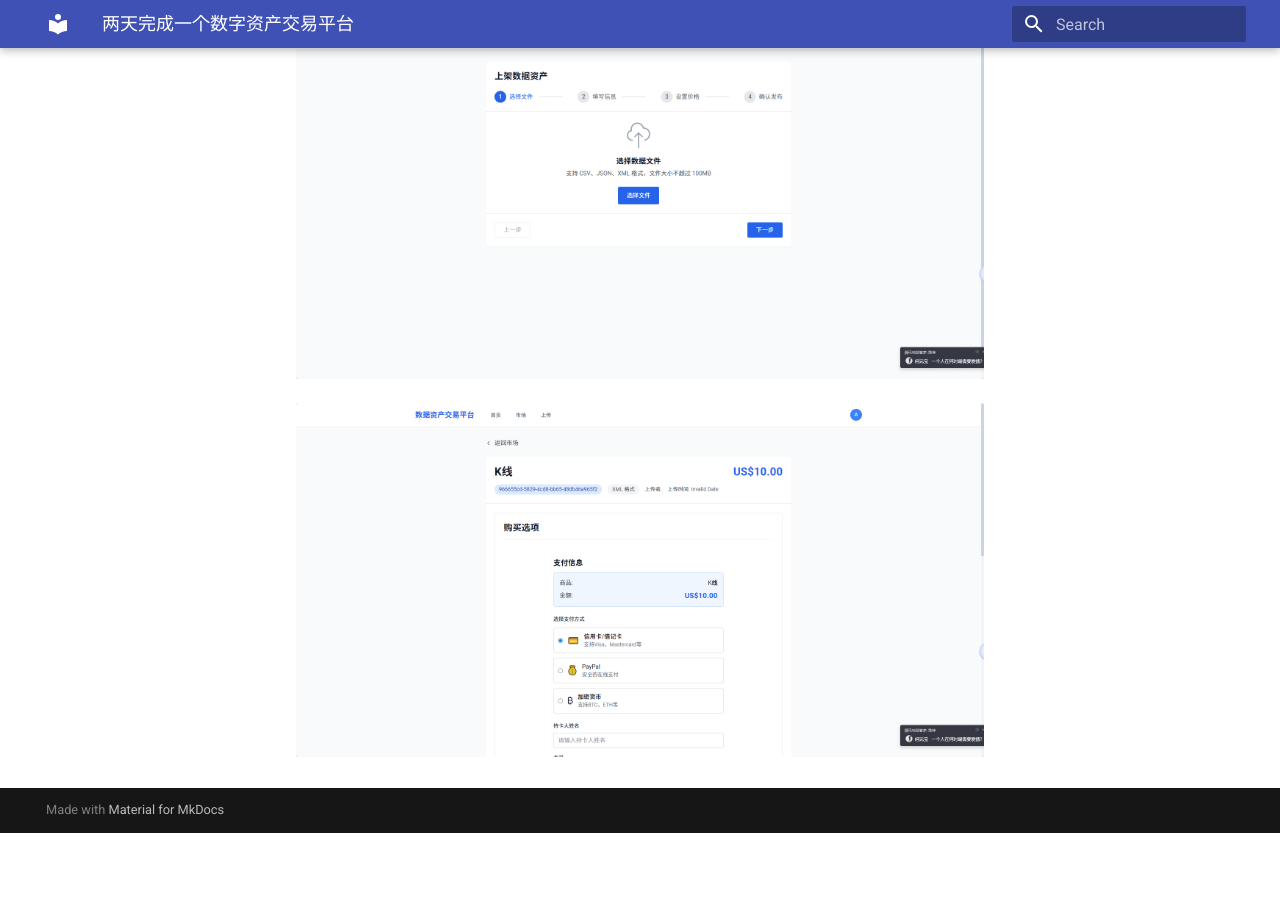
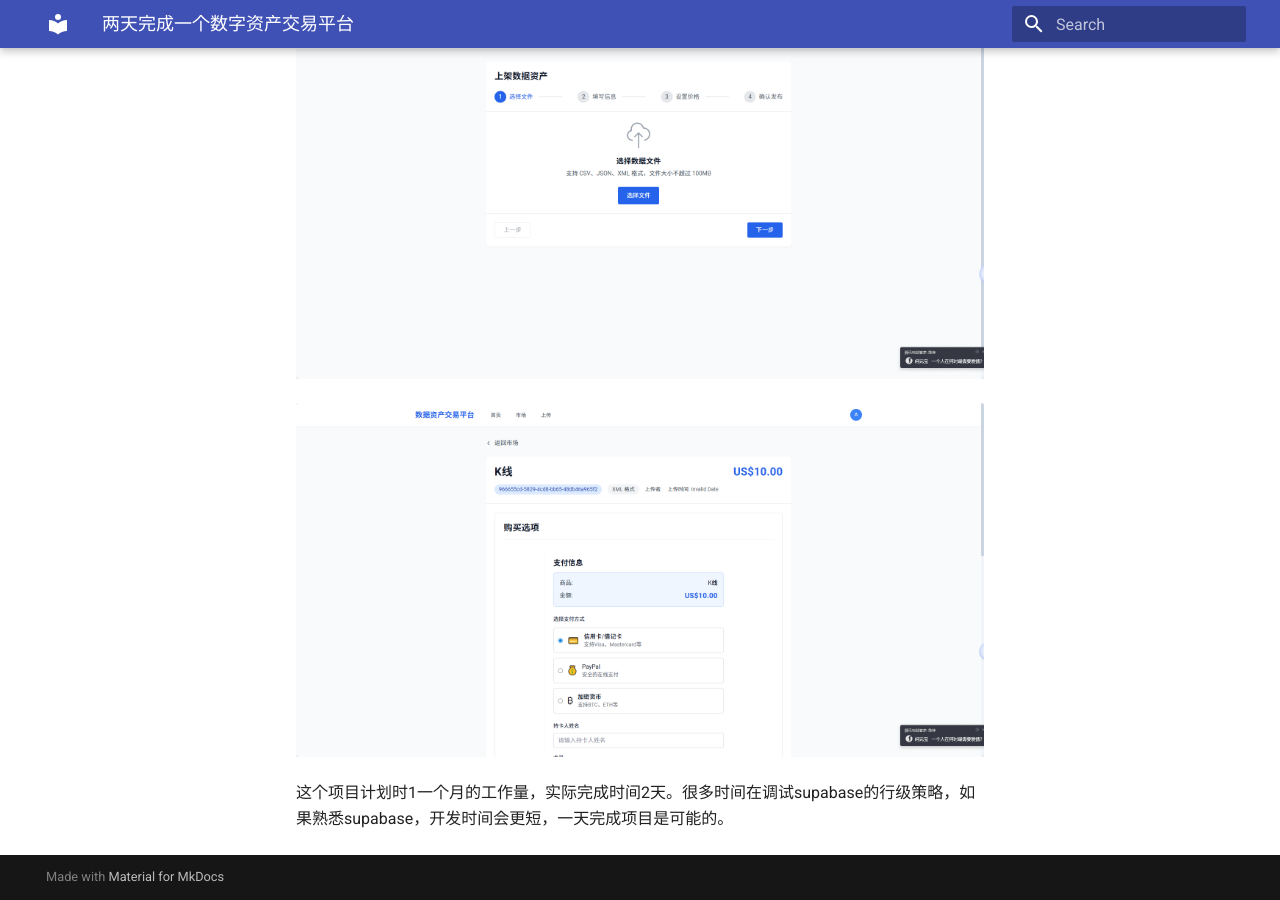
Before and after one commit to figoliu/docs.spec.xin, an MkDocs documentation site: the page built from docs/examples/两天完成一个数字资产交易平台.md, in a window 1280 px wide and 900 px high, scrolled down 9526 px. Built offline with MkDocs 1.6.1 and Material for MkDocs 9.7.7, drawn with Linux system fonts in a browser that asks for light colours; before the commit the page ends 10359 px from its top, so only the background shows below that.

Commit message:
更新文件。

```diff
--- a/docs/examples/两天完成一个数字资产交易平台.md
+++ b/docs/examples/两天完成一个数字资产交易平台.md
@@ -136,3 +136,5 @@ Supabase默认使用Email登录，但是需要验证，AI创建的的Email无法
 ![alt text](image-19.png)
 
 ![alt text](image-20.png)
+
+这个项目计划时1一个月的工作量，实际完成时间2天。很多时间在调试supabase的行级策略，如果熟悉supabase，开发时间会更短，一天完成项目是可能的。
```
